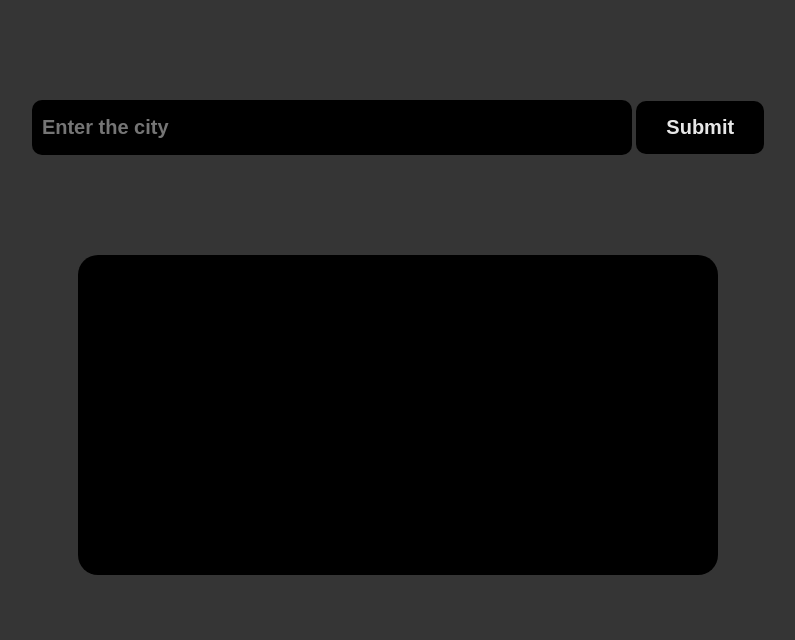
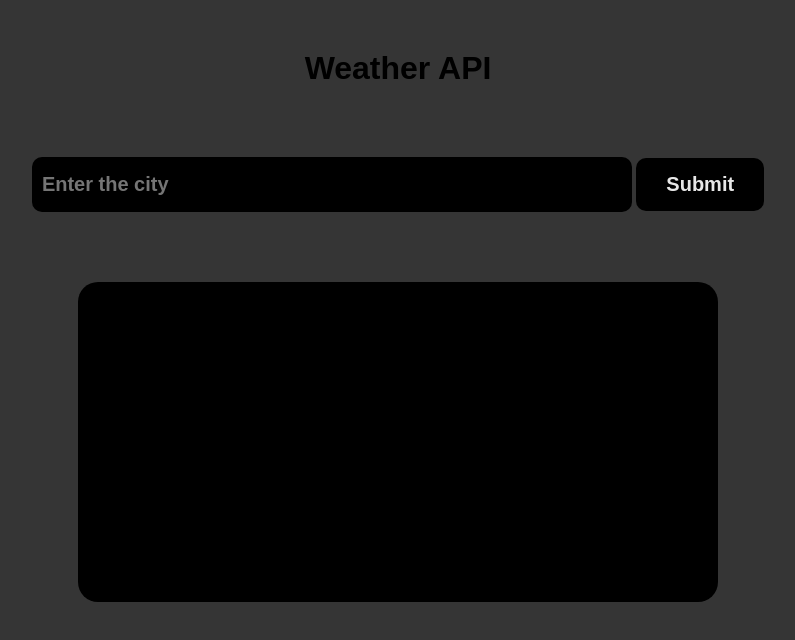
Before and after one commit to AmitPaliwal1810/weatherapi, a plain HTML site: page index.html in a window 1280 px wide. Shown: the whole page, without its empty margins (242-1037 px from the left). Drawn offline with Linux system fonts and the light colour scheme.

Commit message:
some modifiaction

```diff
--- a/index.html
+++ b/index.html
@@ -8,7 +8,7 @@
   <link rel="stylesheet" href="style.css">
 </head>
 <body>
-
+    <h1 class="heading">Weather API</h1>
     <div class="input">
       <input type="text" placeholder="Enter the city" class="input_text">
       <input type="submit" value="Submit" class="submit">
--- a/style.css
+++ b/style.css
@@ -8,10 +8,14 @@
     font-family: "Nunito",sans-serif;
     background: #353535;
   }
+  .heading{
+      text-align: center;
+      margin-top: 50px;
+  }
 
   .input{
     text-align: center;
-    margin: 100px auto;
+    margin: 70px auto;
   }
 
   input[type="submit"]{
```
